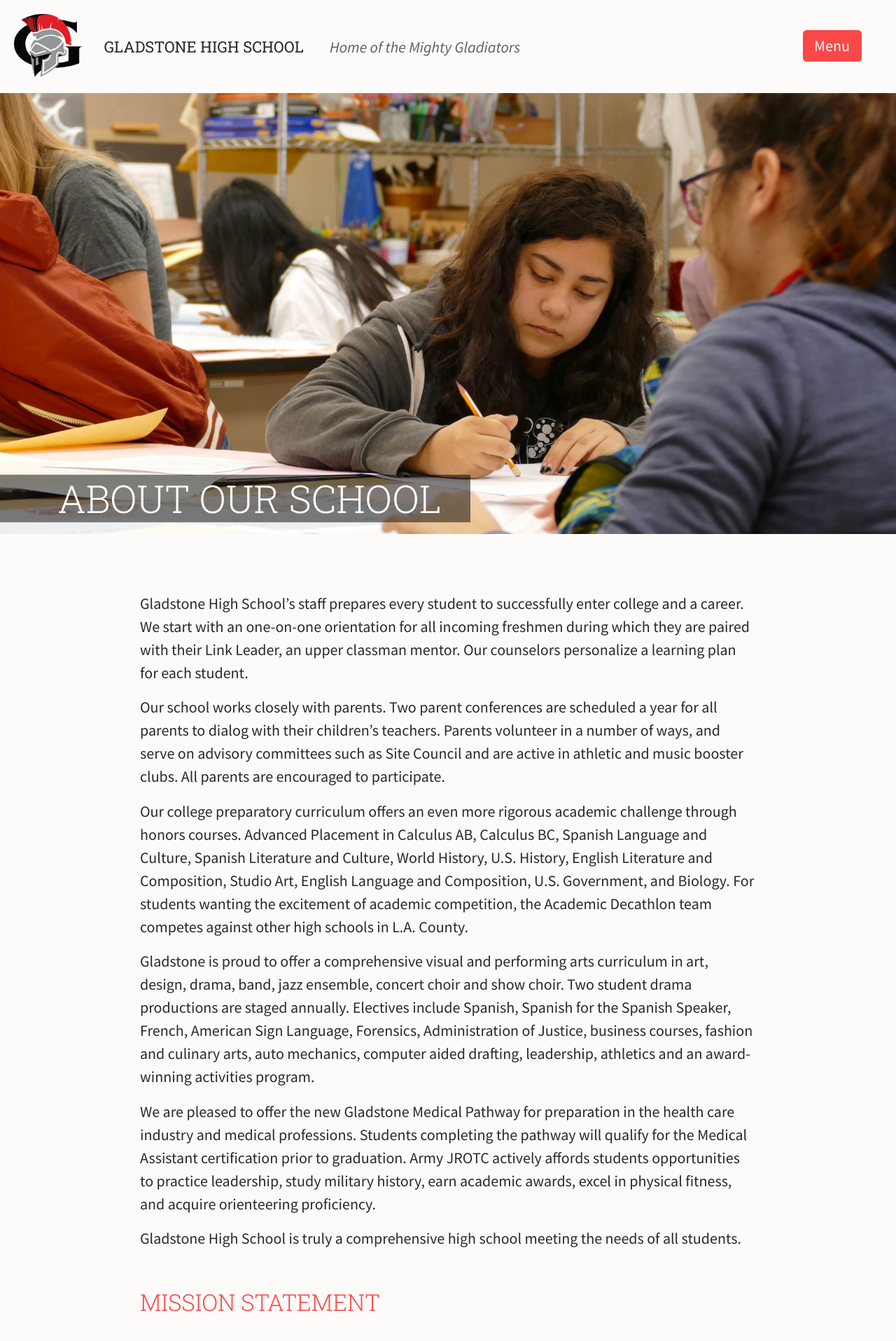
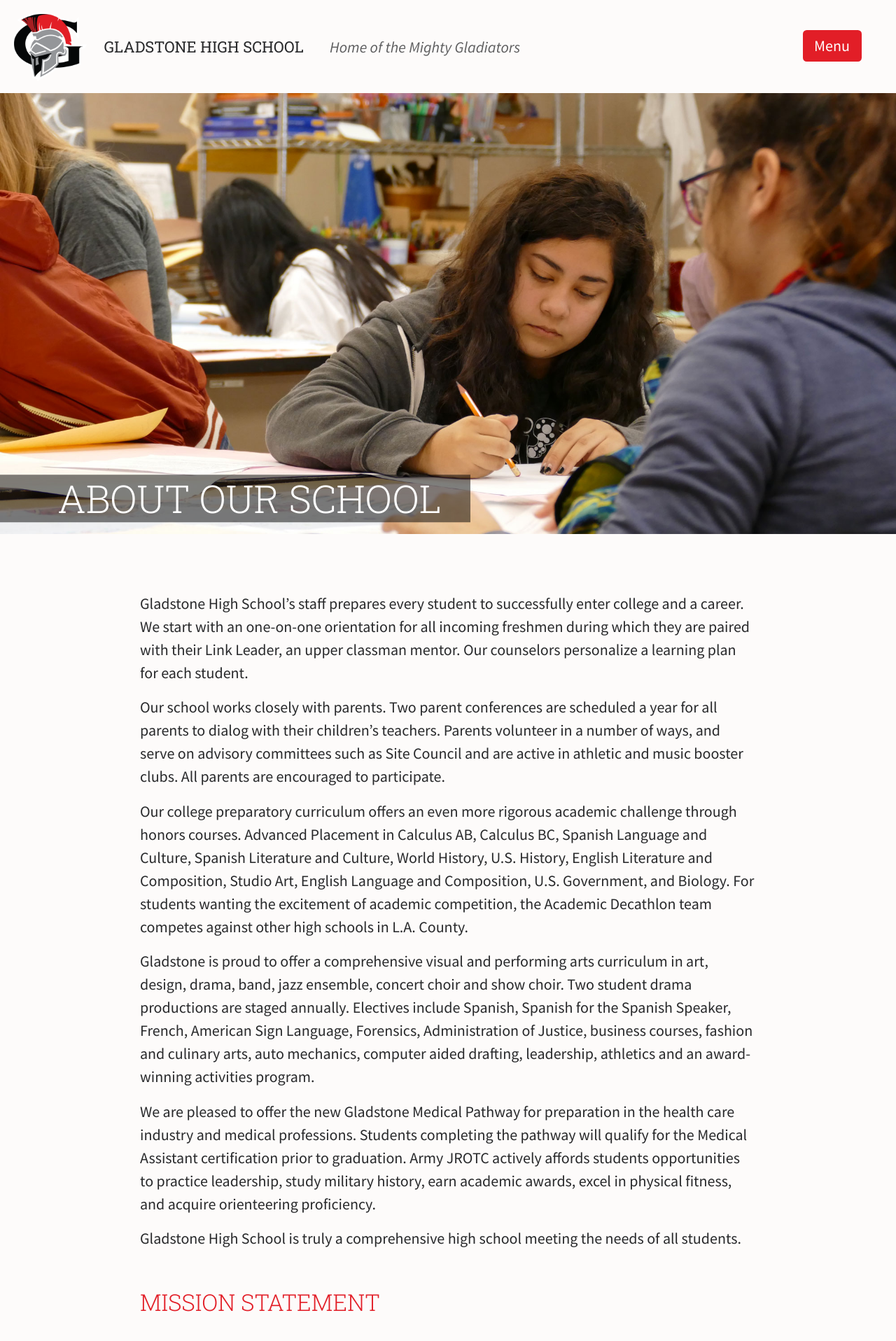
Before and after one commit to jimthoburn/gladstone, a Jekyll site: the page built from about.markdown, in a window 1280 px wide. Shown: the top 1916 px of the page at 70% size. Built offline with Jekyll 4.4.1, drawn with Linux system fonts in a browser that asks for light colours; some of the changed text lies outside the part shown.

Commit message:
Tweak colors

```diff
--- a/_css/color.css
+++ b/_css/color.css
@@ -19,6 +19,7 @@
     */
 
     --strawberry: rgb(249, 72, 72);
+    --strawberry: rgb(226, 30, 39);
     --tungsten: rgb(40, 41, 43);
   }
 
--- a/about.markdown
+++ b/about.markdown
@@ -45,14 +45,20 @@ Gladstone High School, since 1964, has been a neighborhood center for academics,
 Gladstone promotes a college-going culture as well as career preparation. Our mission is that every student obtain the skills to be successful in education after high school. Gladstone is a beautiful campus, where friendly
 students and staff learn together.
 
-![](/images/photos/principal.png)
+## Message from Our Principal
 
-## Message from Our Principal
+<img src="/images/photos/principal.png" width="200" style="float: right;" alt="" />
 
 Welcome to Gladstone High School - home of the Gladiators! Gladstone is among two comprehensive high schools and one continuation high school in the Azusa Unified School District. Our school is staffed by high quality educators who value diversity and believe that all students can achieve in a friendly ,family-oriented school climate. We are committed to excellence in all academic areas, and support that commitment with action to improve instruction through professional learning communities. Our program offers a number of options for all students to be college and career ready, including our Advanced Placement (AP) program, Early College Program, our Medical Academy, AVID, and other developing programs. Gladstone High School offers an array of extra curricular and co- curricular activities aimed at helping students to develop positive relationships and to set personal as well as collective goals towards success. Students at Gladstone embrace the challenge of demonstrating that they can communicate, co-operate, think critically and use their creativity to solve problems. Like true Gladiators, our entire staff and all our students proudly represent our school and our community.
 
 “In our hearts will ever,ever be - Black and red a precious memory.”
 
+<!--
+
 Mountains there in fortress strength guard the campus we hold most high. Through the years in our joys and tears we are proud we can sing this cry.
+
 In our hearts will ever ever be
+
 Black and Red a precious memory Alma Mater this our praise we raise to thee all hail Gladstone High!
+
+-->
--- a/css/shared.css
+++ b/css/shared.css
@@ -32,20 +32,20 @@
   }
 
   a {
-    color: rgb(249, 72, 72);
+    color: rgb(226, 30, 39);
   }
 
   main h2 {
-    color: rgb(249, 72, 72);
+    color: rgb(226, 30, 39);
   }
 
   dt {
-    color: rgb(249, 72, 72);
+    color: rgb(226, 30, 39);
   }
 
   body > nav,
   body > footer {
-    background-color: rgb(249, 72, 72);
+    background-color: rgb(226, 30, 39);
     color: rgba(255, 255, 255, 0.9);
   }
 
@@ -439,7 +439,7 @@
     font-family: inherit;
     font-size: inherit;
     background-color: rgba(0, 0, 0, 0.25);
-    background-color: rgb(249, 72, 72);
+    background-color: rgb(226, 30, 39);
     color: white;
     border-width: 0;
     padding: 0.375em 0.75em;
```
Also changed, not shown: 1 other file.
